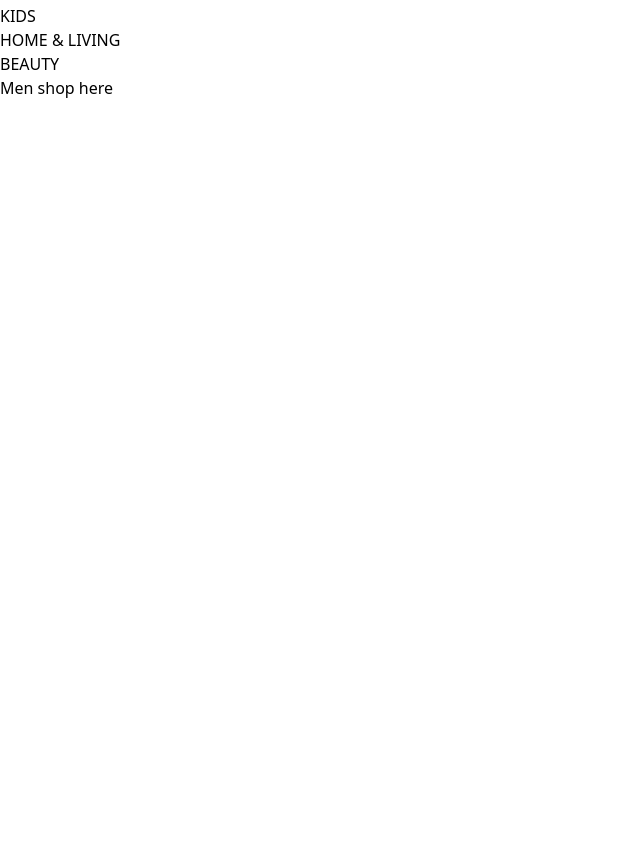
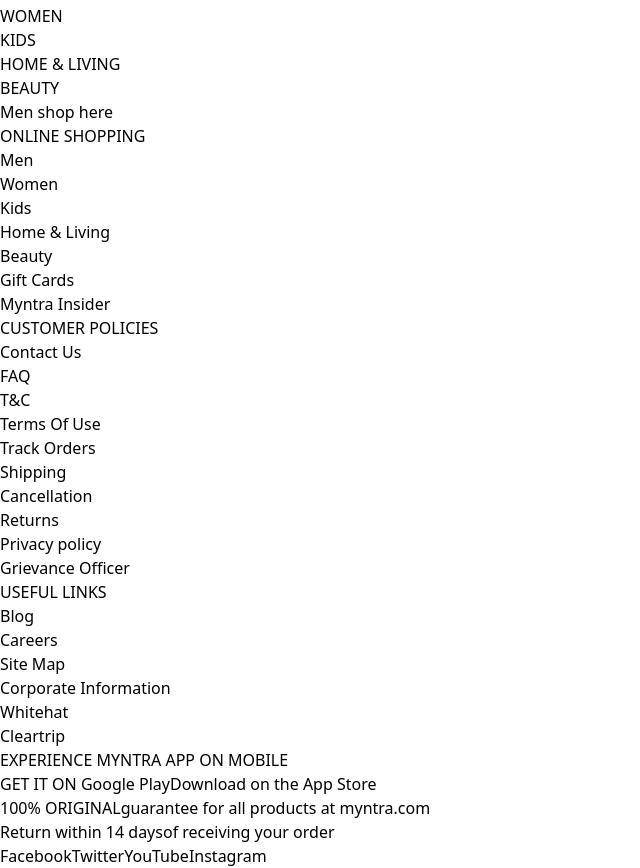
Before and after one commit to Sarthak-vyas183/E-commerce, a React (Vite) app in the folder FrontEnd/: page /shop/men in a window 1280 px wide. Shown: the part 840-1708 px from the top of the page, without its empty margins (0-640 px from the left). Before the commit the page ends 940 px from the top, so only its background shows below. Built offline with nearby package versions, Linux system fonts and the light colour scheme.

Commit message:
home page and footer create

```diff
--- a/FrontEnd/src/App.jsx
+++ b/FrontEnd/src/App.jsx
@@ -1,12 +1,15 @@
+/* eslint-disable no-unused-vars */
 import React from 'react'
 import Nav from './components/Layout/Nav'
 import Router from './Router/Router'
+import Footer from './components/Layout/Footer'
 import './App.css'
 function App() {
   return (
     <div className='w-[100vw] h-[100vh] m-0 p-0 overflow-x-hidden'>
          <Nav/>
          <Router/>
+         <Footer/>
     </div>
   )
 }
--- a/FrontEnd/src/Router/Router.jsx
+++ b/FrontEnd/src/Router/Router.jsx
@@ -1,3 +1,4 @@
+/* eslint-disable no-unused-vars */
 import React from "react";
 import { Routes, Route } from "react-router-dom";
 import Home from "../components/Pages/Home";
--- /dev/null
+++ b/FrontEnd/src/components/Layout/Footer.jsx
@@ -0,0 +1,78 @@
+/* eslint-disable no-unused-vars */
+import React from 'react';
+
+function Footer() {
+  return (
+    <div className='w-full h-[75vh] bg-[#FAFBFC] flex flex-col justify-between p-10 py-20'>
+      <div className='flex justify-between'>
+        <div>
+          <h3 className='font-bold'>ONLINE SHOPPING</h3>
+          <ul>
+            <li>Men</li>
+            <li>Women</li>
+            <li>Kids</li>
+            <li>Home & Living</li>
+            <li>Beauty</li>
+            <li>Gift Cards</li>
+            <li>Myntra Insider</li>
+          </ul>
+        </div>
+        <div>
+          <h3 className='font-bold'>CUSTOMER POLICIES</h3>
+          <ul>
+            <li>Contact Us</li>
+            <li>FAQ</li>
+            <li>T&C</li>
+            <li>Terms Of Use</li>
+            <li>Track Orders</li>
+            <li>Shipping</li>
+            <li>Cancellation</li>
+            <li>Returns</li>
+            <li>Privacy policy</li>
+            <li>Grievance Officer</li>
+          </ul>
+        </div>
+        <div>
+          <h3 className='font-bold'>USEFUL LINKS</h3>
+          <ul>
+            <li>Blog</li>
+            <li>Careers</li>
+            <li>Site Map</li>
+            <li>Corporate Information</li>
+            <li>Whitehat</li>
+            <li>Cleartrip</li>
+          </ul>
+        </div>
+        <div>
+          <h3 className='font-bold'>EXPERIENCE MYNTRA APP ON MOBILE</h3>
+          <div className='flex flex-col'>
+            <button className='bg-green-500 text-white p-2 rounded mb-2'>GET IT ON Google Play</button>
+            <button className='bg-black text-white p-2 rounded'>Download on the App Store</button>
+          </div>
+        </div>
+      </div>
+
+      <div className='flex justify-between items-center mt-10'>
+        <div className='flex flex-col'>
+          <span className='font-bold'>100% ORIGINAL</span>
+          <span>guarantee for all products at myntra.com</span>
+        </div>
+        <div className='flex flex-col'>
+          <span className='font-bold'>Return within 14 days</span>
+          <span>of receiving your order</span>
+        </div>
+      </div>
+
+      <div className='flex justify-center mt-5'>
+        <div className='flex space-x-4'>
+          <a href='#' className='text-gray-600'>Facebook</a>
+          <a href='#' className='text-gray-600'>Twitter</a>
+          <a href='#' className='text-gray-600'>YouTube</a>
+          <a href='#' className='text-gray-600'>Instagram</a>
+        </div>
+      </div>
+    </div>
+  );
+}
+
+export default Footer;
--- a/FrontEnd/src/components/Layout/Nav.jsx
+++ b/FrontEnd/src/components/Layout/Nav.jsx
@@ -1,3 +1,4 @@
+/* eslint-disable no-unused-vars */
 import React, { useRef } from "react";
 import Logo from "../../../public/images/Logo.png";
 import search from "../../../public/images/search-line.png";
@@ -117,6 +118,9 @@
 
         <ul className="p-4">
           <li className="py-2">
+            <Link to="/" onClick={closeSidebar}>Home</Link>
+          </li>
+          <li className="py-2">
             <Link to="shop/men" onClick={closeSidebar}>MEN</Link>
           </li>
           <li className="py-2">
--- a/FrontEnd/src/components/Pages/Home.jsx
+++ b/FrontEnd/src/components/Pages/Home.jsx
@@ -1,30 +1,54 @@
-import React, { useRef, useEffect } from 'react';
-import '../../../public/Stylesheets/home.css';
-import { gsap } from 'gsap';
+// eslint-disable-next-line no-unused-vars
+import React, { useRef, useEffect, useState } from "react";
+import "../../../public/Stylesheets/home.css";
+import CategoryBanner from "../../../public/productImg/CategoryBanner.webp";
+import axios from "axios";
+import { gsap } from "gsap";
 
 function Home() {
   const bannerRef = useRef(null);
+  const [ProductLink, setProductLink] = useState([]);
 
+  // Function to fetch products
+  const getAllCategoryProducts = () => {
+    axios
+      .get("https://fakestoreapi.com/products/")
+      .then((res) => {
+        console.log(res.data); // Logging the API response
+        setProductLink(res.data); // Correctly setting the fetched products
+      })
+      .catch((error) => {
+        console.error("Error fetching products:", error);
+      });
+  };
+
+  // Fetch products on component mount
+  useEffect(() => {
+    getAllCategoryProducts();
+  }, []);
+
+  // Initial GSAP animation setup for the banner
   useEffect(() => {
     const banner = bannerRef.current;
     const scrollAmount = window.innerWidth; // Scroll by the viewport width
-    const middleIndex = Math.floor(banner.children.length/2);
+    const middleIndex = Math.floor(banner.children.length / 2);
     const initialOffset = -middleIndex * scrollAmount;
-
 
     gsap.set(banner, { x: initialOffset });
   }, []);
 
+  // Function to scroll the banner left or right
   const scrollBanner = (direction) => {
     const banner = bannerRef.current;
     const scrollAmount = window.innerWidth;
-    const currentPosition = gsap.getProperty(banner, 'x');
+    const currentPosition = gsap.getProperty(banner, "x");
     const maxScrollLeft = 0;
     const maxScrollRight = -(banner.scrollWidth - banner.clientWidth);
 
-
-    let newPosition = direction === 'left' ? currentPosition + scrollAmount : currentPosition - scrollAmount;
-
+    let newPosition =
+      direction === "left"
+        ? currentPosition + scrollAmount
+        : currentPosition - scrollAmount;
 
     if (newPosition > maxScrollLeft) {
       newPosition = maxScrollLeft;
@@ -32,38 +56,89 @@
       newPosition = maxScrollRight;
     }
 
-
     gsap.to(banner, {
       x: newPosition,
-      duration : 0.1,
+      duration: 0.1,
     });
 
     gsap.from(banner, {
-       scale : 0,
+      scale: 0,
     });
   };
 
   return (
-    <section id='home-main' className='relative top-[11vh] w-[100vw] min-h-[89vh] z-1 overflow-x-hidden'>
-      <div className='relative w-full h-[70vh]'>
-        <div id='banner-02' ref={bannerRef} className='flex transition-transform duration-500 ease-in-out pt-2'>
-          <img className='w-full h-full object-cover' src='https://richborn.s3.ap-south-1.amazonaws.com/banner2.jpg' alt='Discount Banner 1' />
-          <img className='w-full h-full object-cover' src='https://richborn.s3.ap-south-1.amazonaws.com/banner%203%20part%20b.jpg' alt='Discount Banner 2' />
-          <img className='w-full h-full object-cover' src='https://richborn.s3.ap-south-1.amazonaws.com/richborn-banner-bag.jpg' alt='Discount Banner 3' />
-          <img className='w-full h-full object-cover' src='https://richborn.s3.ap-south-1.amazonaws.com/4th%20banner%20copy.jpg' alt='Discount Banner 4' />
+    <section
+      id="home-main"
+      className="relative top-[11vh] w-[100vw] min-h-[89vh] z-1 overflow-x-hidden"
+    >
+      {/* Banner Section */}
+      <div className="relative w-full h-[70vh] max-sm:h-auto">
+        <div
+          id="banner-02"
+          ref={bannerRef}
+          className="flex transition-transform duration-500 ease-in-out pt-2"
+        >
+          <img
+            className="w-full h-full object-cover"
+            src="https://richborn.s3.ap-south-1.amazonaws.com/banner2.jpg"
+            alt="Discount Banner 1"
+          />
+          <img
+            className="w-full h-full object-cover"
+            src="https://richborn.s3.ap-south-1.amazonaws.com/banner%203%20part%20b.jpg"
+            alt="Discount Banner 2"
+          />
+          <img
+            className="w-full h-full object-cover"
+            src="https://richborn.s3.ap-south-1.amazonaws.com/richborn-banner-bag.jpg"
+            alt="Discount Banner 3"
+          />
+          <img
+            className="w-full h-full object-cover"
+            src="https://richborn.s3.ap-south-1.amazonaws.com/4th%20banner%20copy.jpg"
+            alt="Discount Banner 4"
+          />
         </div>
         <button
-          className='absolute top-1/2 left-0 transform -translate-y-1/2 bg-black text-white p-2'
-          onClick={() => scrollBanner('left')}
+          className="absolute max-sm:top-[7vh] top-1/2 left-0 transform -translate-y-1/2 bg-black text-white p-2 max-sm:p-[2px]"
+          onClick={() => scrollBanner("left")}
         >
           &#8249;
         </button>
         <button
-          className='absolute top-1/2 right-0 transform -translate-y-1/2 bg-black text-white p-2'
-          onClick={() => scrollBanner('right')}
+          className="absolute max-sm:top-[7vh] top-1/2 right-0 transform -translate-y-1/2 bg-black text-white p-2 max-sm:p-[2px]"
+          onClick={() => scrollBanner("right")}
         >
           &#8250;
         </button>
+      </div>
+
+      {/* Product Section */}
+      <div className="w-full min-h-[100vh] bg-[#EEE2CB]">
+        <img src={CategoryBanner} alt="Category Banner" />
+        <div className="boxes flex flex-wrap justify-evenly">
+          {ProductLink.map((product, index) => (
+            <span
+              key={index}
+              className="w-[200px] h-[276px] bg-white rounded-md p-2 m-2 shadow-md flex flex-col items-center"
+            >
+              <img
+                className="w-full h-[200px] object-contain"
+                src={product.image}
+                alt={product.title}
+              />
+              <p className="text-center text-sm font-medium mt-2">
+                {product.category}
+              </p>
+              <p>{ Math.floor(Math.random()*70) +'% off'}</p>
+            </span>
+          ))}
+        </div>
+      </div>
+
+     {/* Pramotion section */}
+      <div className="w-full h-auto">
+       <img src="https://assets.myntassets.com/f_webp,w_980,c_limit,fl_progressive,dpr_2.0/assets/images/2024/11/14/0221b3c1-8b25-4e0d-8f2b-d16e24ea5a651731585627151-App-Install-Banner.jpg" alt="" />
       </div>
     </section>
   );
--- /dev/null
+++ b/package.json
@@ -0,0 +1,5 @@
+{
+  "dependencies": {
+    "axios": "^1.7.7"
+  }
+}
```
Also changed, not shown: FrontEnd/public/productImg/CategoryBanner.webp (added), 1 other file (tests, documents, lock files or other folders).
